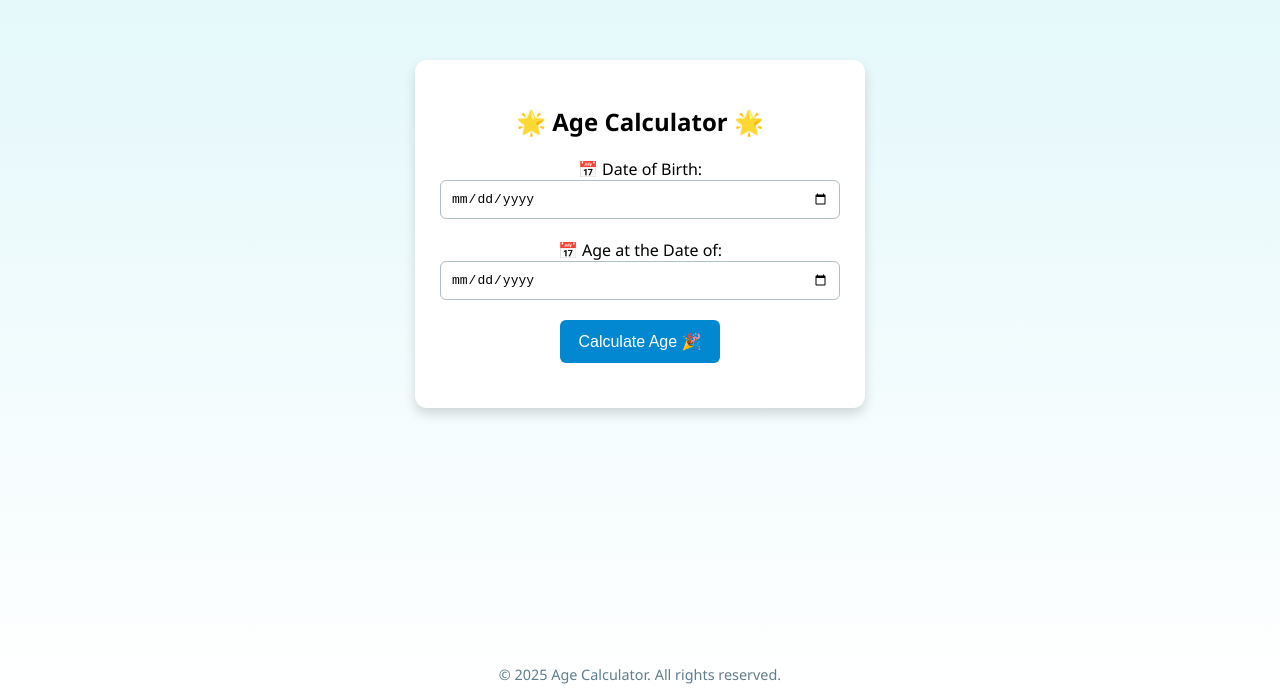
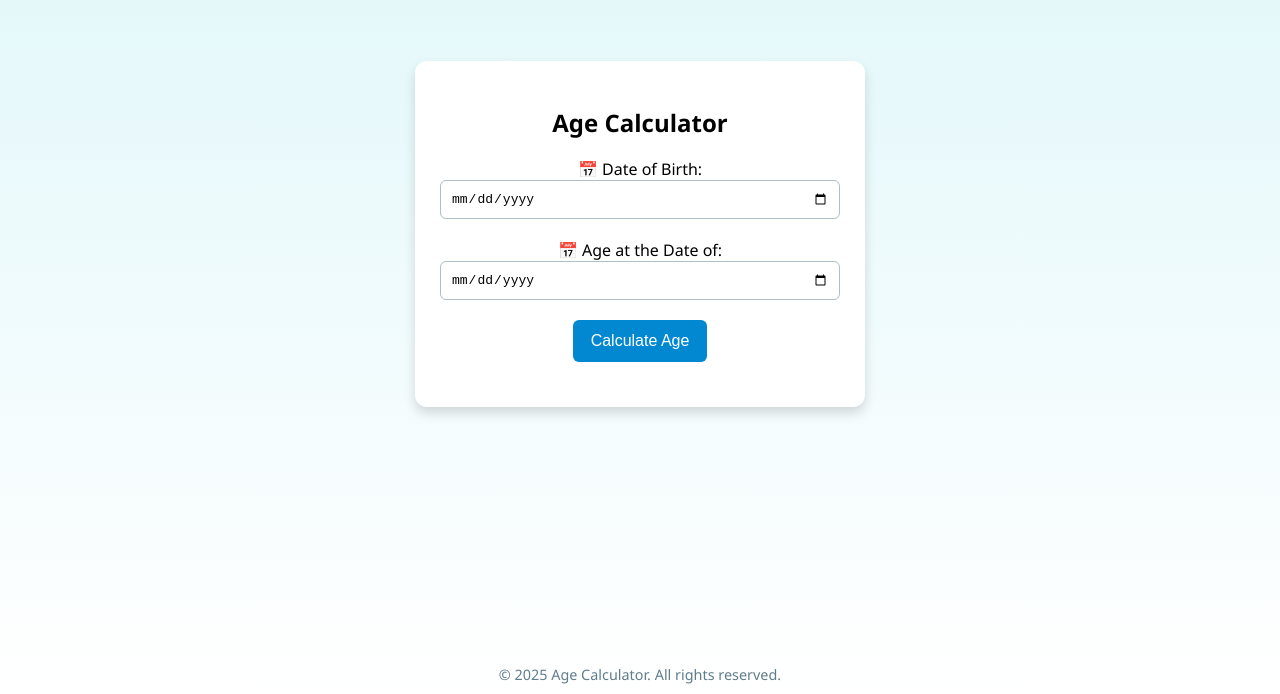
Before and after one commit to jk-verma/age-calculator, a plain HTML site: page index.html in a window 1280 px wide. Shown: the part 106-800 px from the top of the page. Drawn offline with Linux system fonts and the light colour scheme.

Commit message:
Update index.html

```diff
--- a/index.html
+++ b/index.html
@@ -73,12 +73,12 @@
 </head>
 <body>
     <div class="container">
-        <h2>🌟 Age Calculator 🌟</h2>
+        <h2> Age Calculator </h2>
         <label for="dob">📅 Date of Birth:</label>
         <input type="date" id="dob">
         <label for="ageAt">📅 Age at the Date of:</label>
         <input type="date" id="ageAt">
-        <button onclick="calculateAge()">Calculate Age 🎉</button>
+        <button onclick="calculateAge()">Calculate Age</button>
         <div id="result"></div>
     </div>
 
```
